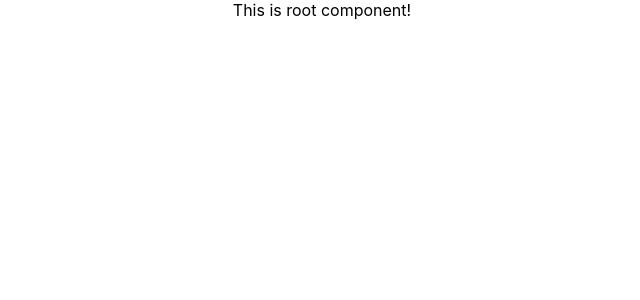
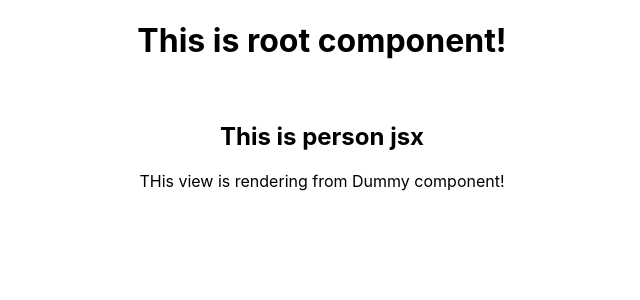
Before and after one commit to rohit12126/chapter247, a React (Create React App) app: page / in a window 1280 px wide. Shown: the top 300 px of the page, without its empty margins (318-958 px from the left). Built offline with nearby package versions, Linux system fonts and the light colour scheme.

Commit message:
Just to test the structure

```diff
--- a/src/components/person/person.jsx
+++ b/src/components/person/person.jsx
@@ -0,0 +1,11 @@
+import React from 'react';
+
+const PersonComponent = () => {
+  return (
+    <div>
+      <p>THis view is rendering from Dummy component!</p>
+    </div>
+  )
+}
+
+export default PersonComponent;
--- a/src/containers/App/App.js
+++ b/src/containers/App/App.js
@@ -1,5 +1,6 @@
 import React, { Component } from 'react';
 import './App.css';
+import Persons from '../persons';
 
 class App extends Component {
   constructor() {
@@ -14,7 +15,9 @@ class App extends Component {
 
     return (
       <div className="App">
-        This is root component!
+        <h1>This is root component!</h1>
+        <br />
+        <Persons />
       </div>
     );
   }
--- a/src/containers/persons/index.jsx
+++ b/src/containers/persons/index.jsx
@@ -0,0 +1,22 @@
+import React, { Component } from 'react';
+import PersonComponent from '../../components/person/person';
+
+class Persons extends Component {
+
+  constructor() {
+    super();
+    this.state = {};
+  }
+
+  render() {
+    return (
+      <div>
+        <h2>This is person jsx</h2>
+        <PersonComponent />
+      </div>
+    );
+  }
+
+}
+
+export default Persons;
```
